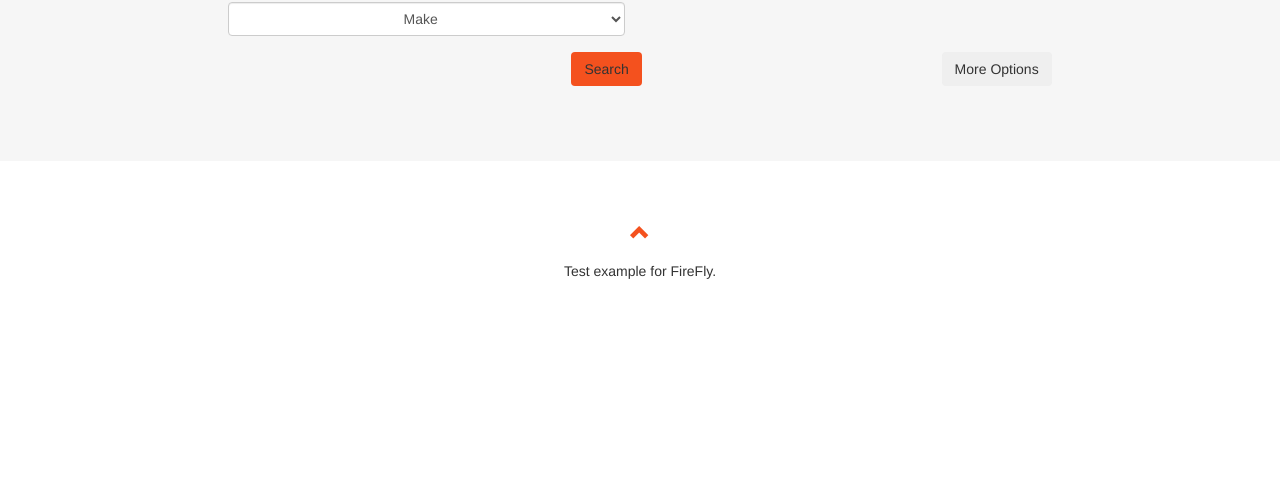
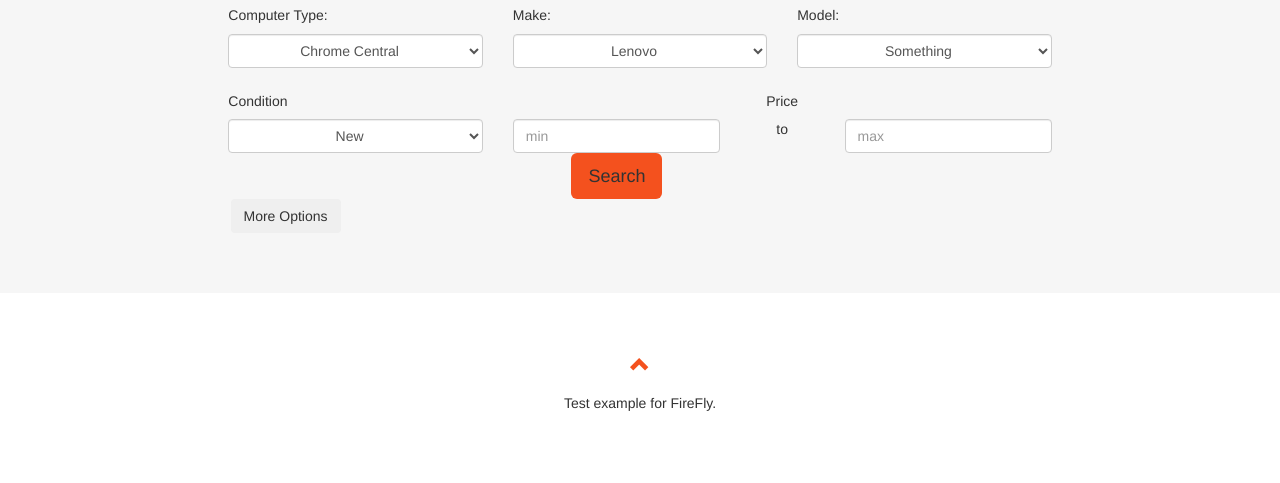
Before and after one commit to Brendonfatland/firefly, a plain HTML site: page index.html in a window 1280 px wide. Shown: the part 608-1091 px from the top of the page. Before the commit the page ends 959 px from the top, so only its background shows below. Drawn offline with nearby package versions, Linux system fonts and the light colour scheme.

Commit message:
create hidden form with show more button

```diff
--- a/app.js
+++ b/app.js
@@ -33,6 +33,7 @@ $(document).ready(function(){
   });
 
   $(".displayMoreButton").click(function(){
+
     $(".displayMoreArea").toggle();
 });
 })
--- a/index.html
+++ b/index.html
@@ -40,6 +40,7 @@
 <div class="jumbotron text-center">
   <h1>FireFly</h1>
   <p>Your one stop, Chromebook SHOP!</p>
+  <p>Subscribe today to get 10% off your next order!</p>
   <form>
     <div class="input-group">
       <input type="email" class="form-control" size="50" placeholder="Email Address" required>
@@ -59,69 +60,71 @@
     </div>
     <div class="col-sm-8 slideanim">
       <div class="row">
-        <div class="col-sm-12 form-group text-center">
+        <div class="col-sm-4">
+          <h5>Computer Type:</h5>
           <select class="form-control" id="type" name="type" required>
-            <option selected>Computer Type</option>
-            <option value="chrome">Chrome Central</option>
+            <option value="chrome" selected>Chrome Central</option>
             <option value="new" disabled>New & Recertified</option>
             <option value="classroom" disabled>Interactive Classroom</option>
             <option value="monitors" disabled>Monitors and Accessories</option>
             <option value="virtual" disabled>Virtual Desktop</option>
             <option value="specials" disabled>Specials</option>
           </select>
-         </div>
-      </div>
-      <div class="row">
-        <div class="col-sm-6 form-group">
+        </div>
+        <div class="col-sm-4">
+          <h5>Make:</h5>
           <select class="form-control" id="make" name="make" required>
-            <option selected>Make</option>
-            <option>Lenovo</option>
+            <option selected>Lenovo</option>
             <option>Dell</option>
             <option>Acer</option>
             <option>Google</option>
             <option>Asus</option>
           </select>
         </div>
-        <div class="col-sm-6 form-group">
-          <select class="form-control" id="modelLenovo" name="type" required style="display:none">
-            <option selected>Model</option>
-            <option></option>
+        <div class="col-sm-4">
+          <h5>Model:</h5>
+          <select class="form-control" id="modelLenovo" name="typeAll" required style="display:block">
+            <option selected> Something</option>
             <option>New & Recertified</option>
             <option>Interactive Classroom</option>
             <option>Monitors and Accessories</option>
             <option>Virtual Desktop</option>
             <option>Specials</option>
           </select>
-          <select class="form-control" id="modelDell" name="type" required style="display:none">
-            <option selected>Model</option>
-            <option></option>
+          <select class="form-control" id="modelLenovo" name="typeLenovo" required style="display:none">
+            <option selected> Something</option>
             <option>New & Recertified</option>
             <option>Interactive Classroom</option>
             <option>Monitors and Accessories</option>
             <option>Virtual Desktop</option>
             <option>Specials</option>
           </select>
-          <select class="form-control" id="modelAcer" name="type" required style="display:none">
-            <option selected>Model</option>
-            <option></option>
+          <select class="form-control" id="modelDell" name="typeDell" required style="display:none">
+            <option selected> Something</option>
             <option>New & Recertified</option>
             <option>Interactive Classroom</option>
             <option>Monitors and Accessories</option>
             <option>Virtual Desktop</option>
             <option>Specials</option>
           </select>
-          <select class="form-control" id="modelGoogle" name="type" required style="display:none">
-            <option selected>Model</option>
-            <option></option>
+          <select class="form-control" id="modelAcer" name="typeAcer" required style="display:none">
+            <option selected> Something</option>
             <option>New & Recertified</option>
             <option>Interactive Classroom</option>
             <option>Monitors and Accessories</option>
             <option>Virtual Desktop</option>
             <option>Specials</option>
           </select>
-          <select class="form-control" id="modelAsus" name="type" required style="display:none">
-            <option selected>Model</option>
-            <option></option>
+          <select class="form-control" id="modelGoogle" name="typeGoogle" required style="display:none">
+            <option selected> Something</option>
+            <option>New & Recertified</option>
+            <option>Interactive Classroom</option>
+            <option>Monitors and Accessories</option>
+            <option>Virtual Desktop</option>
+            <option>Specials</option>
+          </select>
+          <select class="form-control" id="modelAsus" name="typeAsus" required style="display:none">
+            <option selected> Something</option>
             <option>New & Recertified</option>
             <option>Interactive Classroom</option>
             <option>Monitors and Accessories</option>
@@ -129,26 +132,64 @@
             <option>Specials</option>
           </select>
         </div>
+
+      </div>
+      <div class="row">
+        <div class="col-sm-4 form-group ">
+
+         </div>
+        <div class="col-sm-4 form-group">
+
+        </div>
+        <div class="col-sm-4 form-group">
+
+        </div>
       </div>
 
-      <div class="row displayMoreArea">
-        <div class="col-sm-12">
+      <div class="row displayMoreArea" style="display:block">
+        <div class="col-sm-4">
+          <h5>Condition</h5>
+          <select class="form-control" id="condition" name="condition">
+            <option selected>New</option>
+            <option>Used</option>
+            <option>Certified</option>
+          </select>
+        </div>
+        <div class="col-sm-8 text-center">
+          <h5>Price</h5>
+          <div class="row text-center">
+            <div class="col-sm-5 ">
+
+            <input type="text" class="form-control" id="usr" placeholder="min">
+          </div>
+          <div class="col-sm-2">
+            <p>to</p>
+          </div>
+          <div class="col-sm-5">
+              <input type="text" class="form-control" id="usr" placeholder="max">
+          </div>
 
 
         </div>
       </div>
-
+</div>
 
       <div class="row">
-        <div class="col-sm-12 form-group">
+        <div class="col-sm-12">
           <div class="col-sm-5">
           </div>
-          <button class="btn btnOrange pull-left " type="submit">Search</button>
+          <button class="btn btnOrange text-center btn-lg " type="submit">Search</button>
+          </div>
+        </div>
+        <div class="row">
+        <div class="col-sm-2">
           <button type="button" class="btn pull-right displayMoreButton">More Options</button>
         </div>
       </div>
-    </div>
+
+
   </div>
+</div>
 </div>
 
 
--- a/main.css
+++ b/main.css
@@ -28,7 +28,7 @@ select{
   padding-right: 29px;
 
 }
-button.btn.btnOrange.pull-left {
+button.btn.btnOrange.text-center.btn-lg {
     background-color: #f4511e !important;
 
 }
```
